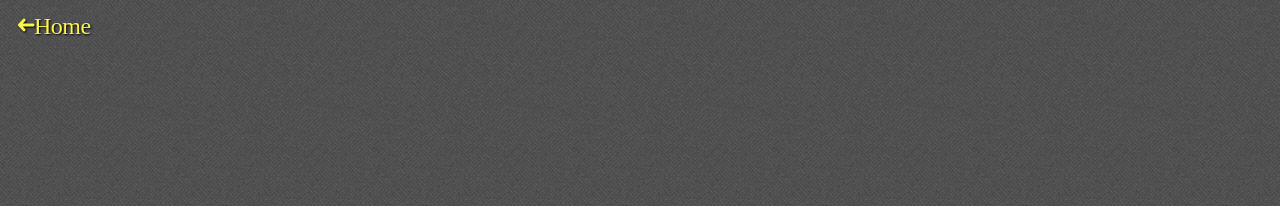
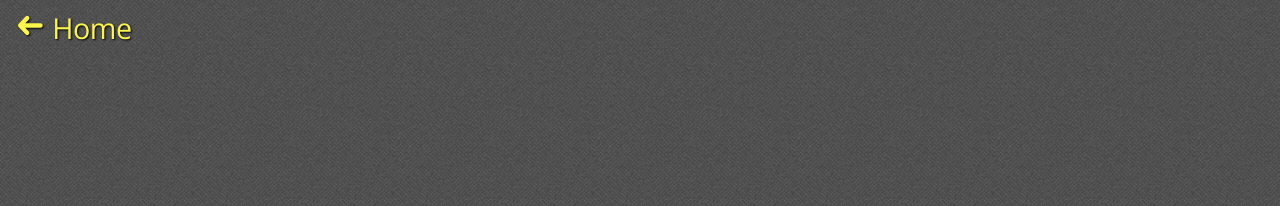
Before and after one commit to le717/le717.github.io, a Jekyll site: the page built from pages/test.html, in a window 1280 px wide. Shown: the top 206 px of the page. Built offline with Jekyll 4.4.1, drawn with Linux system fonts in a browser that asks for light colours; some web fonts are replaced; Markdown is read by kramdown in place of the engine named in the settings.

Commit message:
Slowly coming along

```diff
--- a/pages/test.html
+++ b/pages/test.html
@@ -11,10 +11,16 @@
       margin-left: 10px;
       font-size: 1.5em;
     }
-    #home-button span {
-      font-size: 1em;
+    #home-link span {
+      font-size: 1.2em;
+      margin-left: 10px;
+      font-family: "Source Sans Pro", "Open Sans", sans-serif;
+    }
+    #home-link span:hover { text-decoration: underline; }
+    #home-button {
+      font-size: 1.5em;
     }
   </style>
 {% include bridge.html %}
-  <a id="home-link" target="_blank" href="{{ site.baseurl }} "><div class="icon ion-arrow-left-c" id="home-button"><span>Home</span></div></a>
+  <a id="home-link" target="_blank" href="{{ site.baseurl }} "><div class="icon ion-arrow-left-c" id="home-button"></div><span>Home</span></a>
 {% include footer.html %}
```
